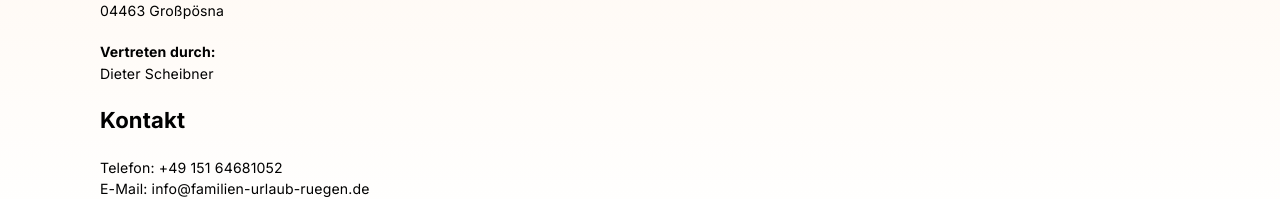
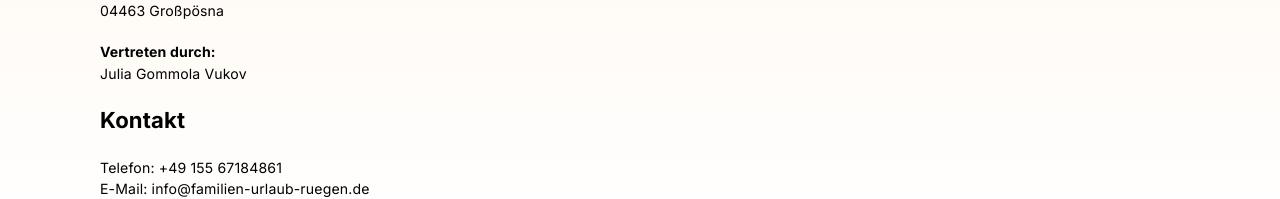
Before and after one commit to alxgrk/familien-urlaub-ruegen, a Next.js app: page /impressum in a window 1280 px wide. Shown: the part 607-806 px from the top of the page. Built offline with nearby package versions, Linux system fonts and the light colour scheme; a web font is replaced by a local one.

Commit message:
Update contact information on impressum page

```diff
--- a/pages/impressum.tsx
+++ b/pages/impressum.tsx
@@ -46,7 +46,7 @@ const Impressum: NextPage = () => {
                     <p className="m-0">
                       <b>Vertreten durch:</b>
                     </p>
-                    <p className="m-0">Dieter Scheibner</p>
+                    <p className="m-0">Julia Gommola Vukov</p>
                   </span>
                 </div>
               </div>
@@ -54,7 +54,7 @@ const Impressum: NextPage = () => {
               <div className="self-stretch flex flex-col items-start justify-start">
                 <div className="relative flex items-center shrink-0">
                   <span className="w-full">
-                    <p className="m-0">Telefon: +49 151 64681052</p>
+                    <p className="m-0">Telefon: +49 155 67184861</p>
                     <p className="m-0">
                       E-Mail: info@familien-urlaub-ruegen.de
                     </p>
```
